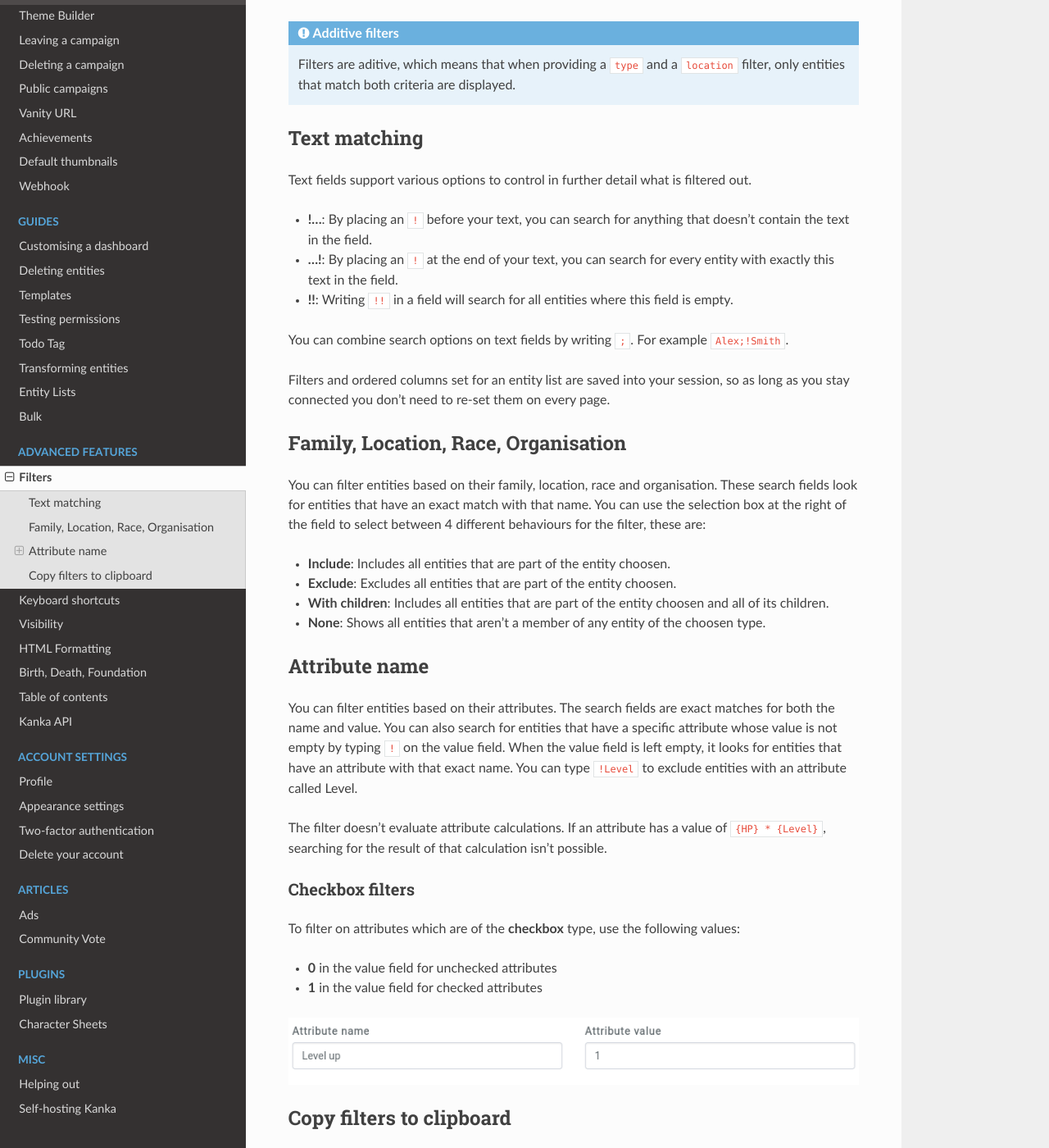
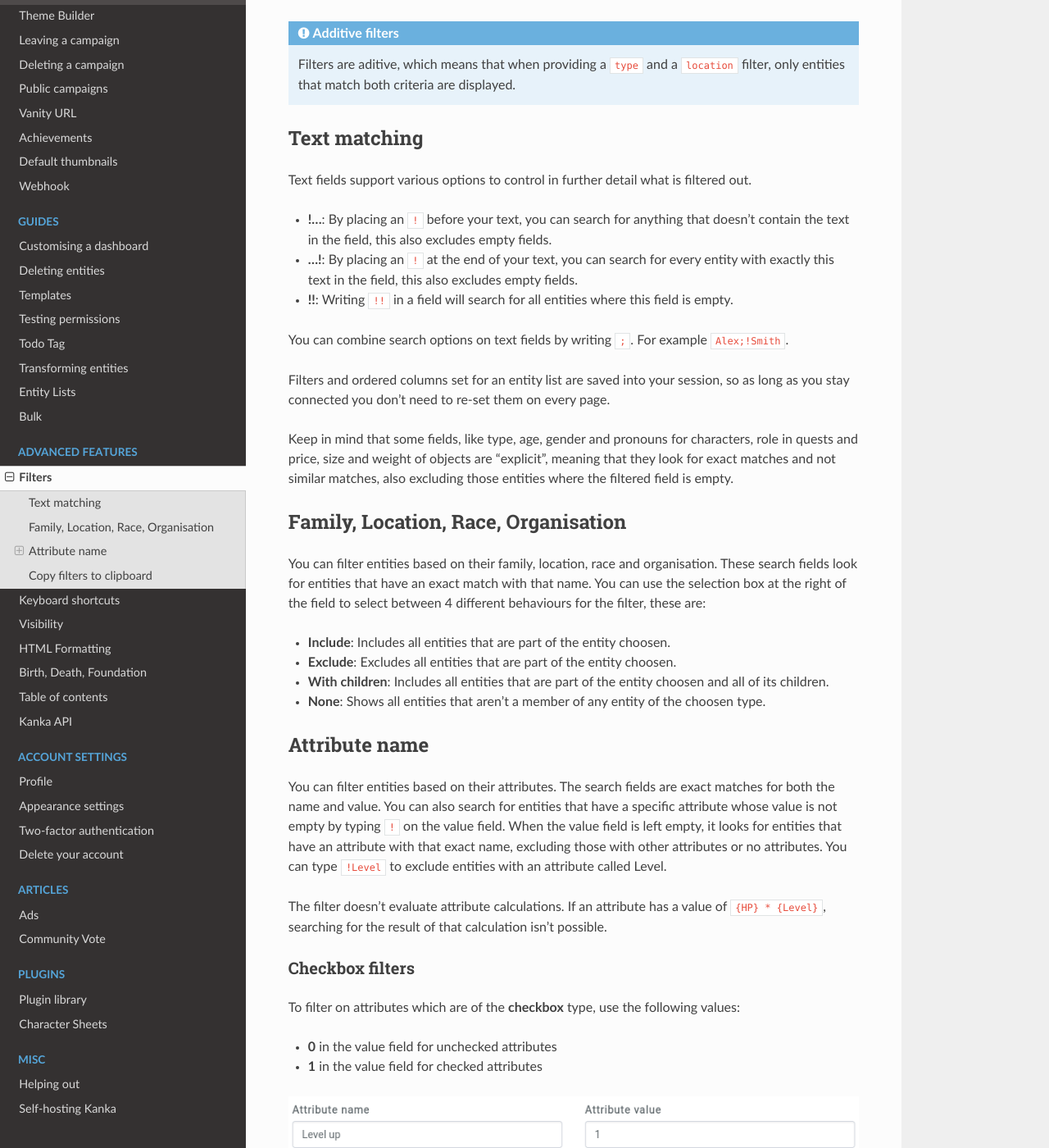
Before and after one commit to owlchester/kanka-docs, a Sphinx documentation site: the page built from docs/advanced/filters.md, in a window 1280 px wide and 1400 px high, scrolled down 602 px. Shown: the whole window at 82% size. Built offline with Sphinx 7.4.7 and the Read the Docs theme 3.1.0, drawn with Linux system fonts in a browser that asks for light colours; pages that are not in the unit, such as notebooks, are missing from menus.

Commit message:
Update filters.md

```diff
--- a/docs/advanced/filters.md
+++ b/docs/advanced/filters.md
@@ -16,13 +16,15 @@ Filters are aditive, which means that when providing a `type` and a `location` f
 
 Text fields support various options to control in further detail what is filtered out.
 
-* **!...**: By placing an `!` before your text, you can search for anything that doesn't contain the text in the field.
-* **...!**: By placing an `!` at the end of your text, you can search for every entity with exactly this text in the field.
+* **!...**: By placing an `!` before your text, you can search for anything that doesn't contain the text in the field, this also excludes empty fields.
+* **...!**: By placing an `!` at the end of your text, you can search for every entity with exactly this text in the field, this also excludes empty fields.
 * **!!**: Writing `!!` in a field will search for all entities where this field is empty.
 
 You can combine search options on text fields by writing `;`. For example `Alex;!Smith`.
 
 Filters and ordered columns set for an entity list are saved into your session, so as long as you stay connected you don't need to re-set them on every page.
+
+Keep in mind that some fields, like type, age, gender and pronouns for characters, role in quests and price, size and weight of objects are “explicit”, meaning that they look for exact matches and not similar matches, also excluding those entities where the filtered field is empty.
 
 ## Family, Location, Race, Organisation
 
@@ -34,7 +36,7 @@ You can filter entities based on their family, location, race and organisation.
 
 ## Attribute name
 
-You can filter entities based on their attributes. The search fields are exact matches for both the name and value. You can also search for entities that have a specific attribute whose value is not empty by typing `!` on the value field. When the value field is left empty, it looks for entities that have an attribute with that exact name. You can type `!Level` to exclude entities with an attribute called Level.
+You can filter entities based on their attributes. The search fields are exact matches for both the name and value. You can also search for entities that have a specific attribute whose value is not empty by typing `!` on the value field. When the value field is left empty, it looks for entities that have an attribute with that exact name, excluding those with other attributes or no attributes. You can type `!Level` to exclude entities with an attribute called Level.
 
 The filter doesn't evaluate attribute calculations. If an attribute has a value of `{HP} * {Level}`, searching for the result of that calculation isn't possible.
 
```
